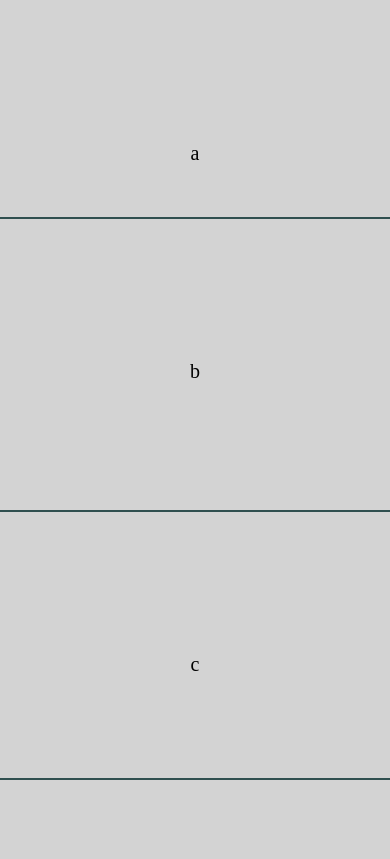
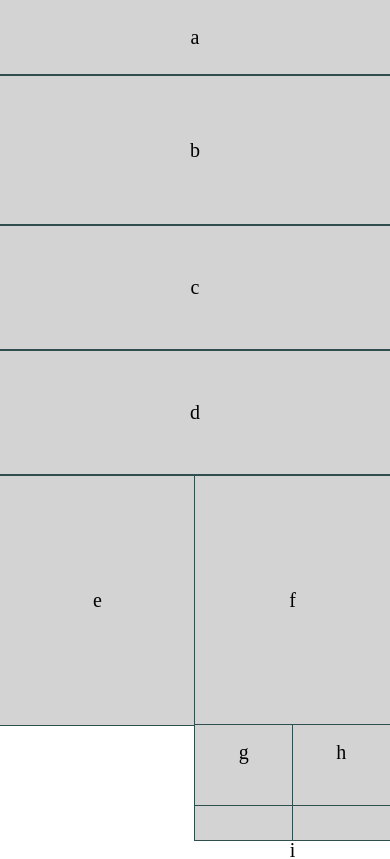
Before and after one commit to zJaredKhan/lab-01, a plain HTML site: page index.html in a window 390 px wide. Shown: the top 859 px of the page. Drawn offline with Linux system fonts and the light colour scheme.

Commit message:
erin handing off to peter

```diff
--- a/index.html
+++ b/index.html
@@ -11,29 +11,38 @@
 
 <body>
         <header>
+            <div></div>
             <p>a</p>
         </header>
         <nav>
+            <div></div>
             <p>b</p>
         </nav>
         <div id="c" class="landscape">
+            <div></div>
             <p>c</p>
         </div>
         <div id="d" class="landscape">
+            <div></div>
             <p>d</p>
         </div>
         <div id="e" class="portrait">
+            <div></div>
             <p>e</p>
         </div>
         <div id="f" class="portrait">
+            <div></div>
             <p>f</p>
         <div id="g" class="portrait">
+            <div></div>
             <p>g</p>
         </div>
         <div id="h" class="portrait">
+            <div></div>
             <p>h</p>
         </div>
         <footer id="i" class="footer">
+            <div></div>
             <p>i</p>
         </footer>
 
--- a/style.css
+++ b/style.css
@@ -1,43 +1,93 @@
-p{
+/* p{
     outline: .5px solid #2F4F4F;
     margin: auto;
     background-color: #d3d3d3;
     text-align: center;
     font-size: 20px;
-}
+} */
 
 @media all and (max-width: 480px){
     body{
         height: 767px;
     }
-    header p{
+    header {
+        outline: .5px solid #2F4F4F;
+        margin: auto;
+        background-color: #d3d3d3;
+        text-align: center;
+        font-size: 20px;
+    }
+    header p {
         width: 100%;
-        height: 9.778%;
+        height: 6.192%;
         float: both;
-        padding-top: 36.66%;
+    }
+    header div {
+        width: 100%;
+        height: 3.585%;
+    }
+    nav {
+        outline: .5px solid #2F4F4F;
+        margin: auto;
+        background-color: #d3d3d3;
+        text-align: center;
+        font-size: 20px;
     }
     nav p{
         width: 100%;
-        height: 19.556%;
+        height: 11.082%;
         float: both;
-        padding-top: 36.66%;
+    }
+    nav div{
+        width: 100%;
+        height: 8.474%;
+    }
+    .landscape {
+        outline: .5px solid #2F4F4F;
+        margin: auto;
+        background-color: #d3d3d3;
+        text-align: center;
+        font-size: 20px;
     }
     .landscape p{
         width:100%;
-        height: 16.297%;
+        height: 9.452%;
         float: both;
-        padding-top: 36.66%;
+    }
+    .landscape div {
+        width: 100%;
+        height: 6.844%;
+    }
+    .portrait {
+        outline: .5px solid #2F4F4F;
+        margin: auto;
+        background-color: #d3d3d3;
+        text-align: center;
+        font-size: 20px;
+        float: left;
+        width: 50%;
     }
     .portrait p{
-        width: 50%;
-        height:32.594%;
-        float: left;
-        padding-top: 36.66%;
+        height:17.601%;
+    }
+
+    .portrait div {
+        height: 14.993%;
+    }
+    .footer {
+        outline: .5px solid #2F4F4F;
+        margin: auto;
+        background-color: #d3d3d3;
+        text-align: center;
+        font-size: 20px;
     }
     .footer p{
         float: both;
-        height: 10.43%;
+        height: 6.518%;
         width: 100%;
-        padding-top: 36.66%;
+    }
+    .footer div{
+        width: 100%;
+        height: 3.911%;
     }
 }
```
